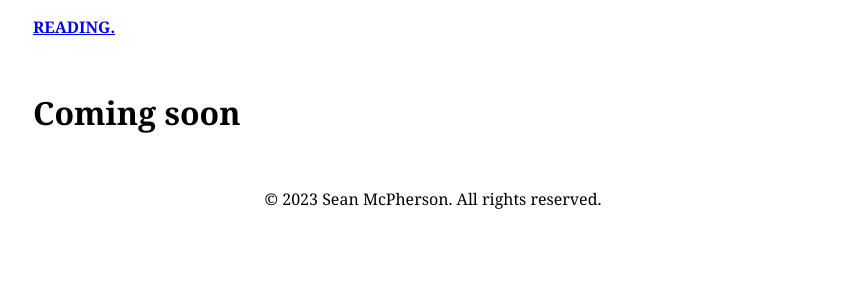
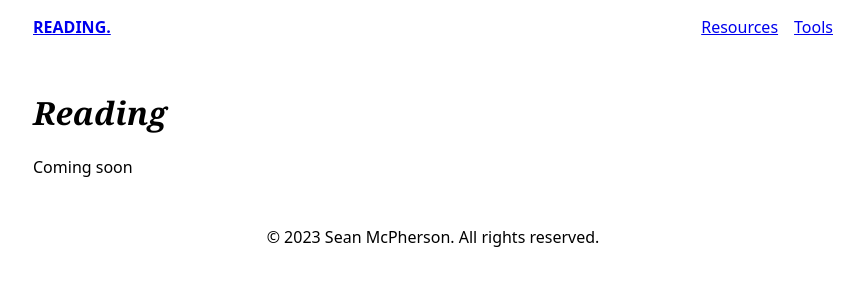
Before and after one commit to SeanMcP/rdng, an Astro site: page / in a window 1280 px wide. Shown: the whole page, without its empty margins (207-1071 px from the left). Built offline with nearby package versions, Linux system fonts and the light colour scheme; Astro itself is replaced by a stand-in of ours.

Commit message:
styles, nav

```diff
--- a/src/components/Header.astro
+++ b/src/components/Header.astro
@@ -1,17 +1,44 @@
 ---
-import HeaderLink from "./HeaderLink.astro";
 import { SITE_TITLE } from "../consts";
+
+const links = [
+	["/resources", "Resources"],
+	["/tools", "Tools"],
+];
 ---
 
-<header>
+<header class="_line">
 	<a href="/">
 		{SITE_TITLE}
 	</a>
+	<nav class="_line --gap">
+		{
+			links.map(([href, text]) => (
+				<a
+					aria-current={
+						[href, href + "/"].includes(Astro.url.pathname)
+							? "page"
+							: undefined
+					}
+					href={href}
+				>
+					{text}
+				</a>
+			))
+		}
+	</nav>
 </header>
 
 <style>
-	a {
+	header > a {
 		font-weight: bold;
 		text-transform: uppercase;
 	}
+	nav {
+		gap: 0.5rem;
+		margin-inline-start: auto;
+	}
+	nav a {
+		display: inline-block;
+	}
 </style>
--- a/src/pages/index.astro
+++ b/src/pages/index.astro
@@ -2,5 +2,6 @@
 import BaseLayout from "../layouts/BaseLayout.astro";
 ---
 
-<BaseLayout pageTitle="Coming soon">
+<BaseLayout pageTitle="Reading">
+    <p>Coming soon</p>
 </BaseLayout>
--- a/src/styles/global.css
+++ b/src/styles/global.css
@@ -1,5 +1,11 @@
+:root {
+  --serif: Georgia, "Times New Roman", Times, serif;
+  --sans: system-ui, -apple-system, BlinkMacSystemFont, "Segoe UI", Roboto,
+    Oxygen, Ubuntu, Cantarell, "Open Sans", "Helvetica Neue", sans-serif;
+}
+
 body {
-  font-family: Georgia, "Times New Roman", Times, serif;
+  font-family: var(--sans);
   margin: 0;
 }
 
@@ -8,3 +14,17 @@ body {
   margin-inline: auto;
   padding: 1rem;
 }
+
+:is(h1, h2, h3, h4, h5, h6) {
+  font-family: var(--serif);
+  font-style: italic;
+}
+
+._line {
+  display: flex;
+  align-items: center;
+}
+
+.--gap {
+  gap: 1rem;
+}
```
Also changed, not shown: src/pages/tools/index.astro (added, +7 -0 lines).
